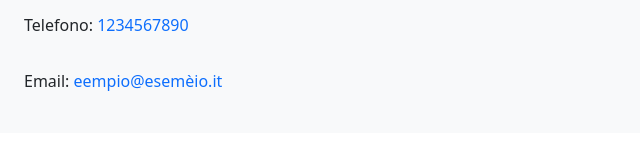
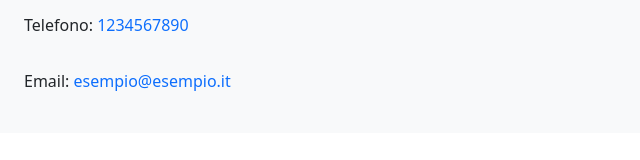
Before and after one commit to BrigitteFlores16/progetto-boolbnb, a React (Vite) app: page / in a window 1280 px wide. Shown: the part 125-285 px from the top of the page, without its empty margins (0-640 px from the left). Built offline with nearby package versions, Linux system fonts and the light colour scheme.

Commit message:
Styling card

```diff
--- a/src/Pages/HomePage.jsx
+++ b/src/Pages/HomePage.jsx
@@ -10,7 +10,7 @@ export default function HomePage() {
 
     <CardProprietario
       id='1'
-      email='eempio@esemèio.it'
+      email='esempio@esempio.it'
       telefono='1234567890'
       nome='Camillo'
       cognome='Rosanio'
--- a/src/components/CardProprietario.jsx
+++ b/src/components/CardProprietario.jsx
@@ -2,7 +2,7 @@
 
 export default function CardProprietario({ id, email, telefono, nome, cognome }) {
     return <>
-        <div key={id} className='p-4 d-flex flex-column bg-light rounded-25 gap-3'>
+        <div key={id} className='p-4 d-flex flex-column bg-light rounded-25 gap-3 w-50'>
 
             {/* NOME PROFILO */}
             <div className='d-flex align-items-center gap-3'>
```
